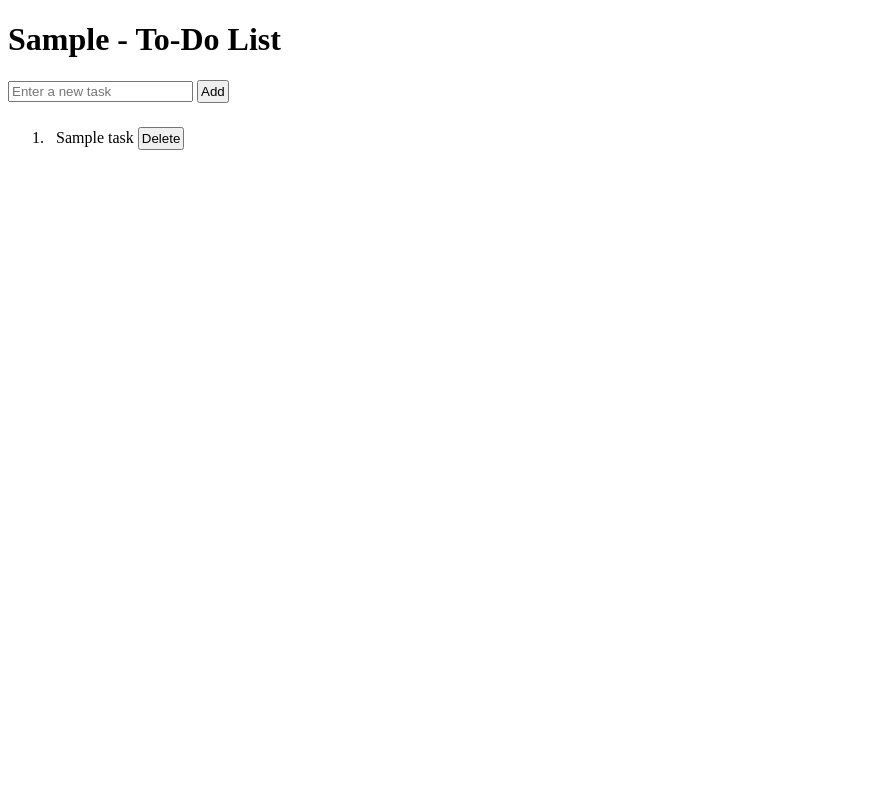
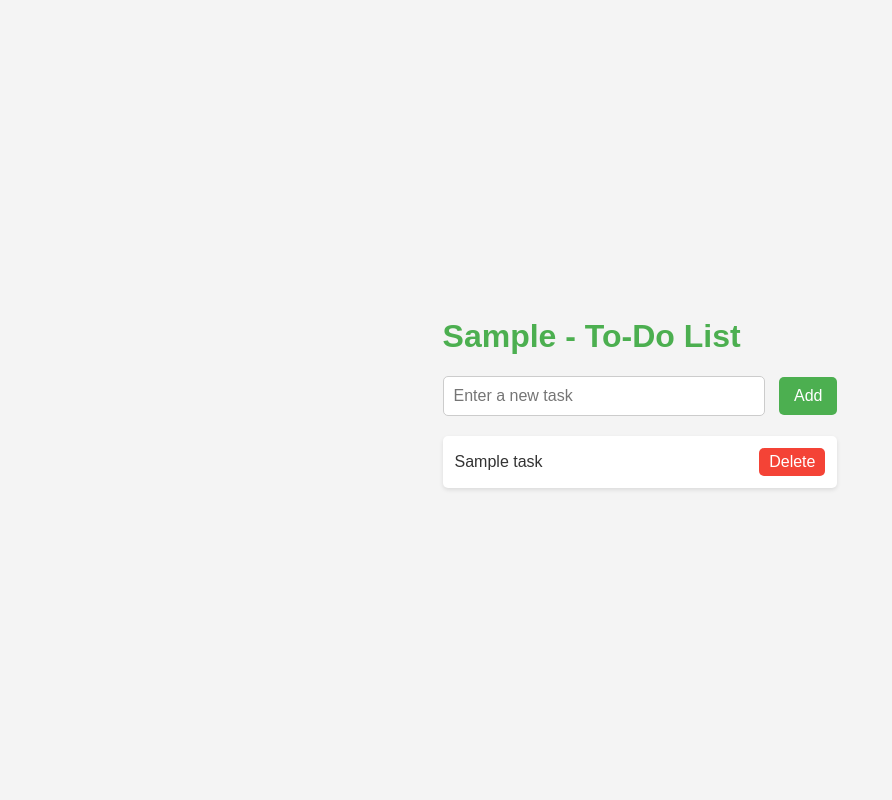
Before and after one commit to vk-cds/Flask-Azure-GithubActions, a Flask app: template templates/index.html in a window 1280 px wide. Shown: the whole page, without its empty margins (0-892 px from the left). Run offline with Flask 3, Linux system fonts and the light colour scheme; the template is opened without the code that fills it: most values are stand-ins (such as "Sample title", 1, 10 or a date in 2020).

Commit message:
Added block css

```diff
--- a/templates/index.html
+++ b/templates/index.html
@@ -5,15 +5,86 @@
     <meta name="viewport" content="width=device-width, initial-scale=1.0">
     <title>To-Do List</title>
     <style>
+        body {
+            font-family: 'Arial', sans-serif;
+            background-color: #f4f4f4;
+            color: #333;
+            margin: 0;
+            padding: 0;
+            display: flex;
+            justify-content: center;
+            align-items: center;
+            height: 100vh;
+        }
+
+        h1 {
+            color: #4CAF50;
+        }
+
+        form {
+            margin-bottom: 20px;
+        }
+
+        input[type="text"] {
+            width: 300px;
+            padding: 10px;
+            border-radius: 5px;
+            border: 1px solid #ccc;
+            font-size: 16px;
+            margin-right: 10px;
+        }
+
+        button {
+            padding: 10px 15px;
+            border: none;
+            background-color: #4CAF50;
+            color: white;
+            font-size: 16px;
+            cursor: pointer;
+            border-radius: 5px;
+        }
+
+        button:hover {
+            background-color: #45a049;
+        }
+
+        ol {
+            list-style-type: none;
+            padding: 0;
+        }
+
         li {
-            padding: 8px;
+            padding: 12px;
+            margin: 8px 0;
+            background-color: white;
+            border-radius: 5px;
+            box-shadow: 0 2px 4px rgba(0, 0, 0, 0.1);
+            display: flex;
+            justify-content: space-between;
+            align-items: center;
         }
-        button{
-           padding:2px;
+
+        li button {
+            background-color: #f44336;
+            padding: 5px 10px;
+            color: white;
+            border: none;
+            border-radius: 5px;
+            cursor: pointer;
+        }
+
+        li button a {
+            color: white;
+            text-decoration: none;
+        }
+
+        li button:hover {
+            background-color: #e53935;
         }
     </style>
 </head>
 <body>
+    <div>
     <h1>{{app_env}} - To-Do List</h1>
     <form action="/add" method="post">
         <input type="text" name="task" placeholder="Enter a new task" required>
@@ -24,9 +95,10 @@
     <ol>
         {% for task in tasks %}
             <li >
-                {{ task }} <button type="button"> <a style="text-decoration: none ; color:black "  href="/delete/{{ loop.index0 }}">Delete</a></button>
+                {{ task }} <button type="button"> <a href="/delete/{{ loop.index0 }}">Delete</a></button>
             </li>
         {% endfor %}
     </ol>
+    </div>
 </body>
 </html>
```
